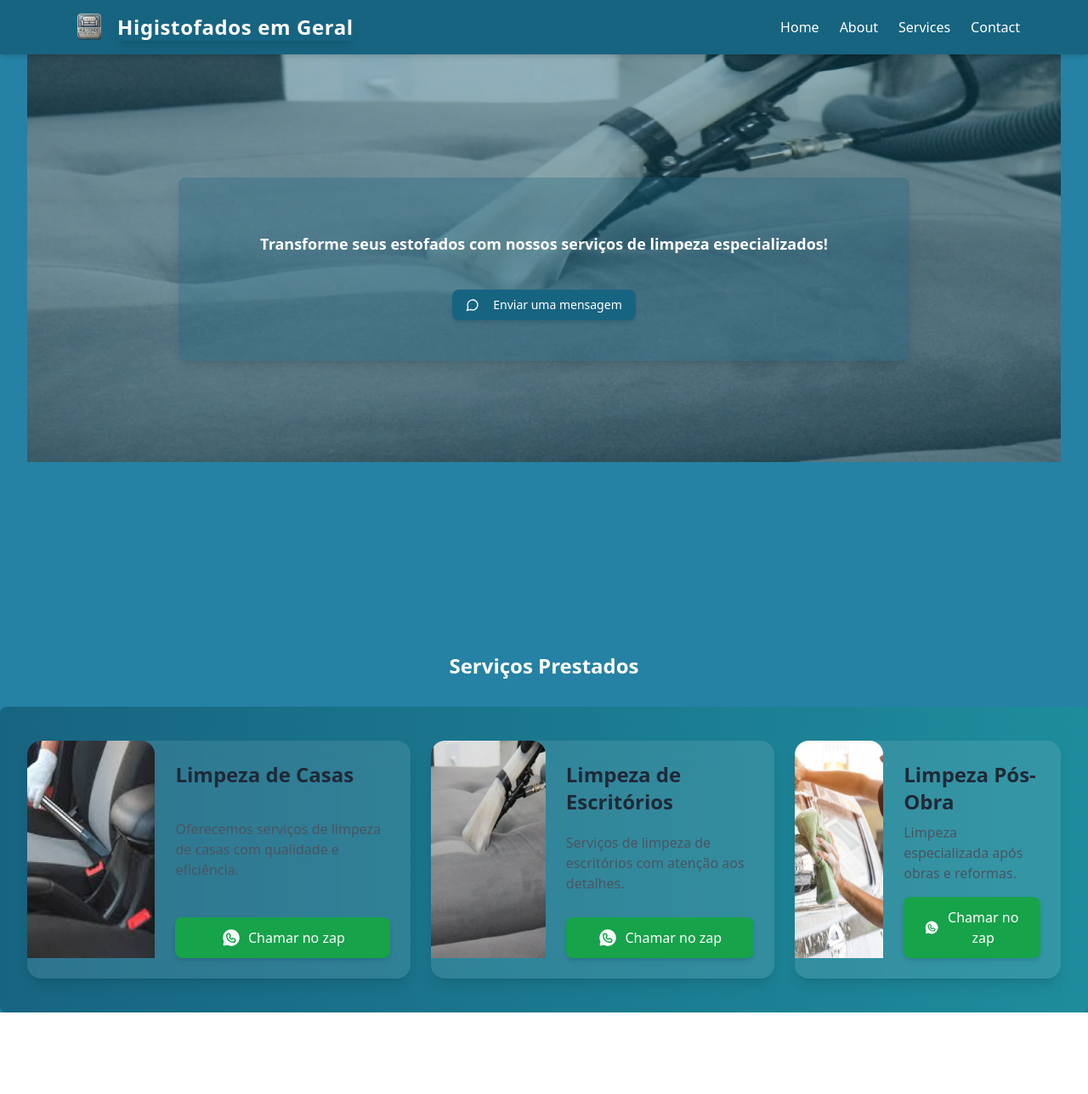
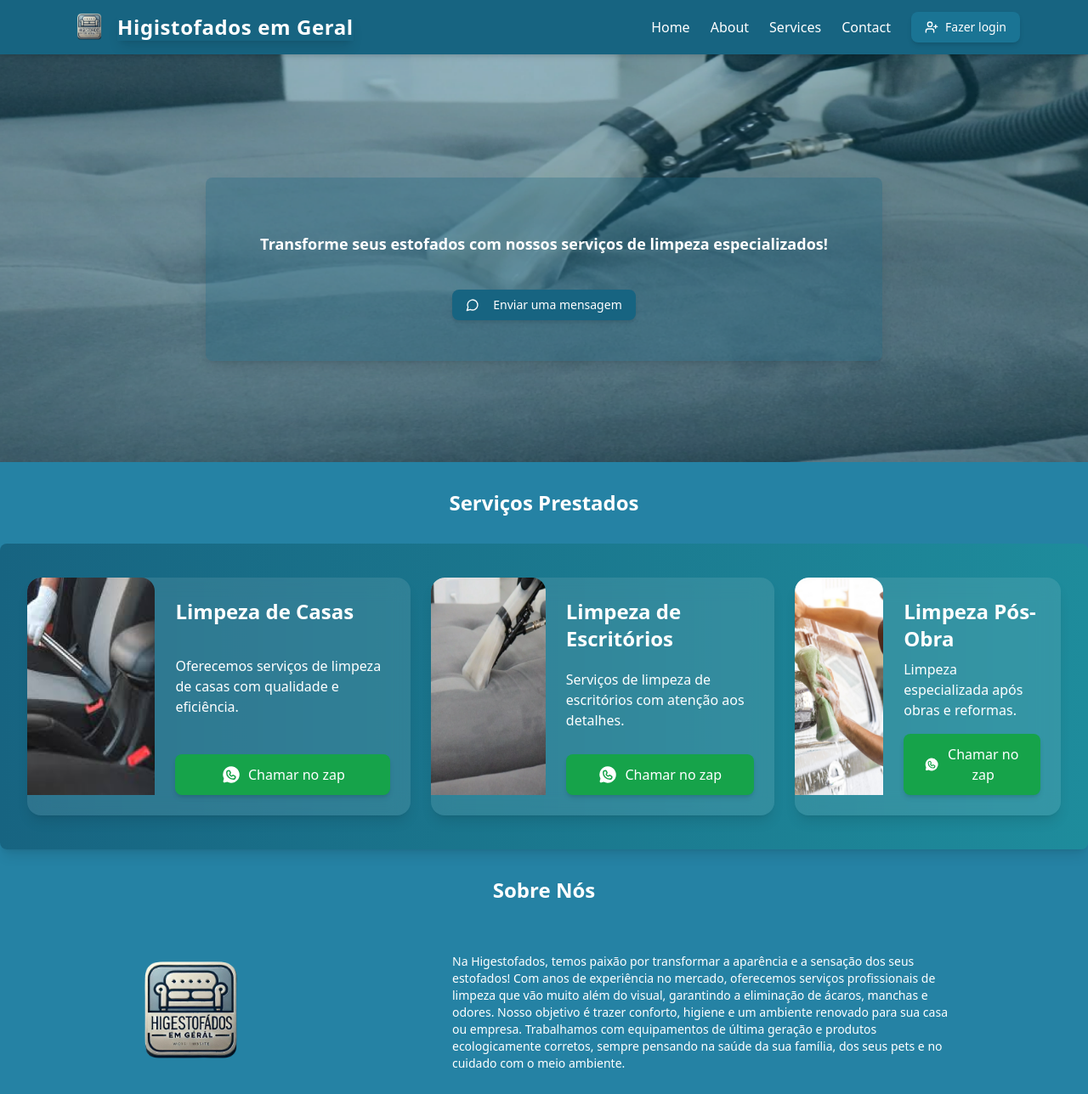
Before and after one commit to morgadothiago/higi_site, a Next.js app: page / in a window 1280 px wide. Shown: the whole page at 85% size. Before the commit the page ends 1192 px from the top, so only its background shows below. Built offline with nearby package versions, Linux system fonts and the light colour scheme.

Commit message:
create section abouts  cards services  form controler

```diff
--- /dev/null
+++ b/src/app/components/FormControle.tsx
@@ -0,0 +1,9 @@
+import React from 'react'
+
+export default function FormControle() {
+  return (
+    <div>
+
+    </div>
+  )
+}
--- /dev/null
+++ b/src/app/components/abouts.tsx
@@ -0,0 +1,34 @@
+
+import Image from 'next/image'
+
+import React from 'react'
+
+import Logo from '@/app/assets/logo2x.png'
+import { Button } from '@/components/ui/button'
+import { WhatsappLogo } from 'phosphor-react'
+
+export default function Abouts() {
+  return (
+    <>
+    <div className='w-full flex items-center justify-center py-3 '>
+      <div className='w-full flex items-center justify-center'>
+        <h1 className='text-[#fff] text-2xl font-bold p-5'>Sobre Nós</h1>
+      </div>
+    </div>
+
+
+    <div className="flex items-center justify-center sm:flex-row flex-col">
+        <div className="w-[50%] sm:w-[30%] ">
+          <Image src={Logo} alt="Sobre Nós" className='w-[100%] h-[100%]  sm:w-[50%] sm:h-[50%]' />
+        </div>
+
+        <div className="sm:w-[50%] w-full px-5 text-white">
+          <p className='text-sm'>Na Higestofados, temos paixão por transformar a aparência e a sensação dos seus estofados! Com anos de experiência no mercado, oferecemos serviços profissionais de limpeza que vão muito além do visual, garantindo a eliminação de ácaros, manchas e odores.
+          Nosso objetivo é trazer conforto, higiene e um ambiente renovado para sua casa ou empresa. Trabalhamos com equipamentos de última geração e produtos ecologicamente corretos, sempre pensando na saúde da sua família, dos seus pets e no cuidado com o meio ambiente.</p>
+        </div>
+
+      </div>
+    </>
+  )
+
+}
--- a/src/app/components/cardItem.tsx
+++ b/src/app/components/cardItem.tsx
@@ -20,16 +20,16 @@ export default function CardItem({ image, title, description, buttonText, onButt
           src={image}
           alt={title}
           fill
-          className="object-cover rounded-tl-2xl rounded-tr-2xl"
+          className="object-cover rounded-tl-2xl rounded-tr-2xl "
         />
       </div>
 
       <div className="p-6 md:w-2/3 flex flex-col justify-between">
-        <h3 className="text-gray-800 text-2xl font-bold mb-2">
+        <h3 className="text-gray-800 text-2xl font-bold mb-2 text-white">
           {title}
         </h3>
 
-        <p className="text-gray-600 mb-4">
+        <p className="text-gray-600 mb-4 text-white">
           {description}
         </p>
 
--- a/src/app/components/header.tsx
+++ b/src/app/components/header.tsx
@@ -2,7 +2,8 @@
 
 import React, { useState, useEffect, useRef } from 'react'
 import Image from 'next/image'
-import { MenuIcon } from 'lucide-react'
+import { MenuIcon, UserPlusIcon } from 'lucide-react'
+import { Button } from '@/components/ui/button'
 
 // Mova a declaração da constante Logo para depois das importações
 const Logo = '/Logo.png'
@@ -32,16 +33,31 @@ export default function Header() {
                 <a href="#about" className="text-white py-2 hover:bg-[#1a7494] px-2 rounded transition duration-300">About</a>
                 <a href="#services" className="text-white py-2 hover:bg-[#1a7494] px-2 rounded transition duration-300">Services</a>
                 <a href="#contact" className="text-white py-2 hover:bg-[#1a7494] px-2 rounded transition duration-300">Contact</a>
+                <Button className='bg-[#1a7494] text-white hover:bg-[#1a7494] transition duration-300 flex items-center rounded-lg shadow-md hover:shadow-xl p-4'>
+                <UserPlusIcon className='w-6 h-6' />
+                  Fazer login
+              </Button>
+
               </div>
+
+
             </div>
+
           )}
           {/* Menu for desktop */}
-          <div className="hidden md:flex md:gap-6 ml-4">
+          <div className="hidden md:flex md:gap-6 ml-4 items-center">
+
             <a href="#home" className="text-white hover:underline transition duration-300">Home</a>
             <a href="#about" className="text-white hover:underline transition duration-300">About</a>
             <a href="#services" className="text-white hover:underline transition duration-300">Services</a>
             <a href="#contact" className="text-white hover:underline transition duration-300">Contact</a>
+
+            <Button className='bg-[#1a7494] text-white hover:bg-[#1a7494] transition duration-300 flex items-center rounded-lg shadow-md hover:shadow-xl p-4'>
+              <UserPlusIcon className='w-6 h-6' />
+                  Fazer login
+            </Button>
           </div>
+
         </div>
       </div>
     </div>
--- a/src/app/components/main.tsx
+++ b/src/app/components/main.tsx
@@ -25,10 +25,10 @@ const Main = () => {
 
 
   return (
-    <section className="w-full min-h-[calc(100vh-4rem)] pt-16 px-4 sm:px-6 lg:px-8">
+    <section className="w-full  pt-16">
       <div className="container mx-auto">
         <div className="w-full h-[30rem] bg-cover bg-[#176481] bg-center flex items-center justify-center" style={{ backgroundImage: `url(${limpeza.src})` }} >
-          <div className="sm: mx-10 sm:px-20 px-4 bg-[#176481] bg-opacity-30 rounded-lg p-12 flex flex-col items-center justify-center shadow-lg transition-transform transform animate-bounce mt-20">
+          <div className="sm:mx-10   bg-[#176481] bg-opacity-30 rounded-lg p-12 flex flex-col items-center justify-center shadow-lg transition-transform transform animate-bounce mt-20">
             <h1 className="text-lg font-bold text-white p-4 text-center mb-6">Transforme seus estofados com nossos serviços de limpeza especializados!</h1>
             <Button onClick={seedMenssages} className='bg-[#176481] text-white hover:bg-[#1a7494] transition duration-300 flex items-center rounded-lg shadow-md hover:shadow-xl p-4'>
               <MessageCircleIcon className='w-6 h-6 mr-2' />
--- a/src/app/page.tsx
+++ b/src/app/page.tsx
@@ -1,6 +1,8 @@
 import Header from "./components/header";
 import Main from "./components/main";
 import Services from "./components/Services";
+import Abouts from "./components/abouts";
+import FormControle from "./components/FormControle";
 
 export default function Home() {
   return (
@@ -8,6 +10,8 @@ export default function Home() {
       <Header />
       <Main />
       <Services />
+      <Abouts />
+      <FormControle />
     </div>
   );
 }
```
Also changed, not shown: src/app/assets/logo2x.png (added).
